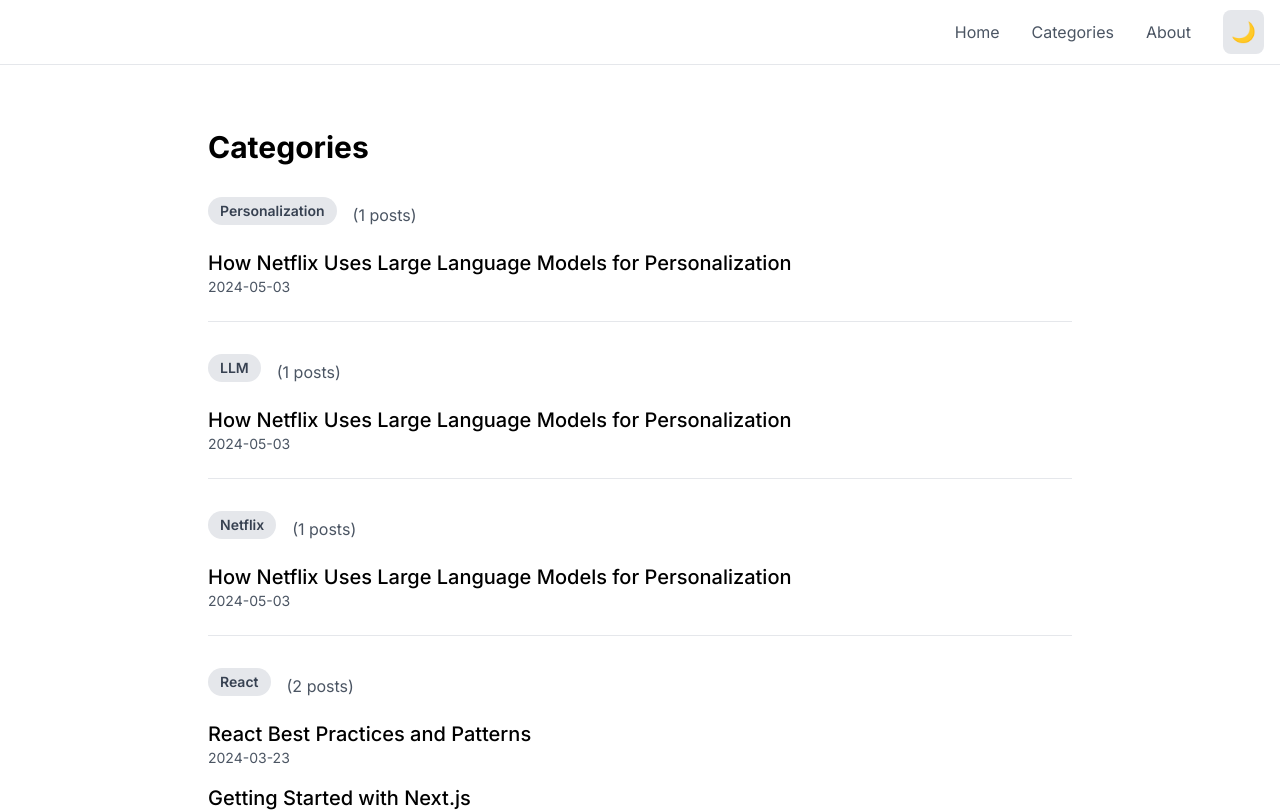
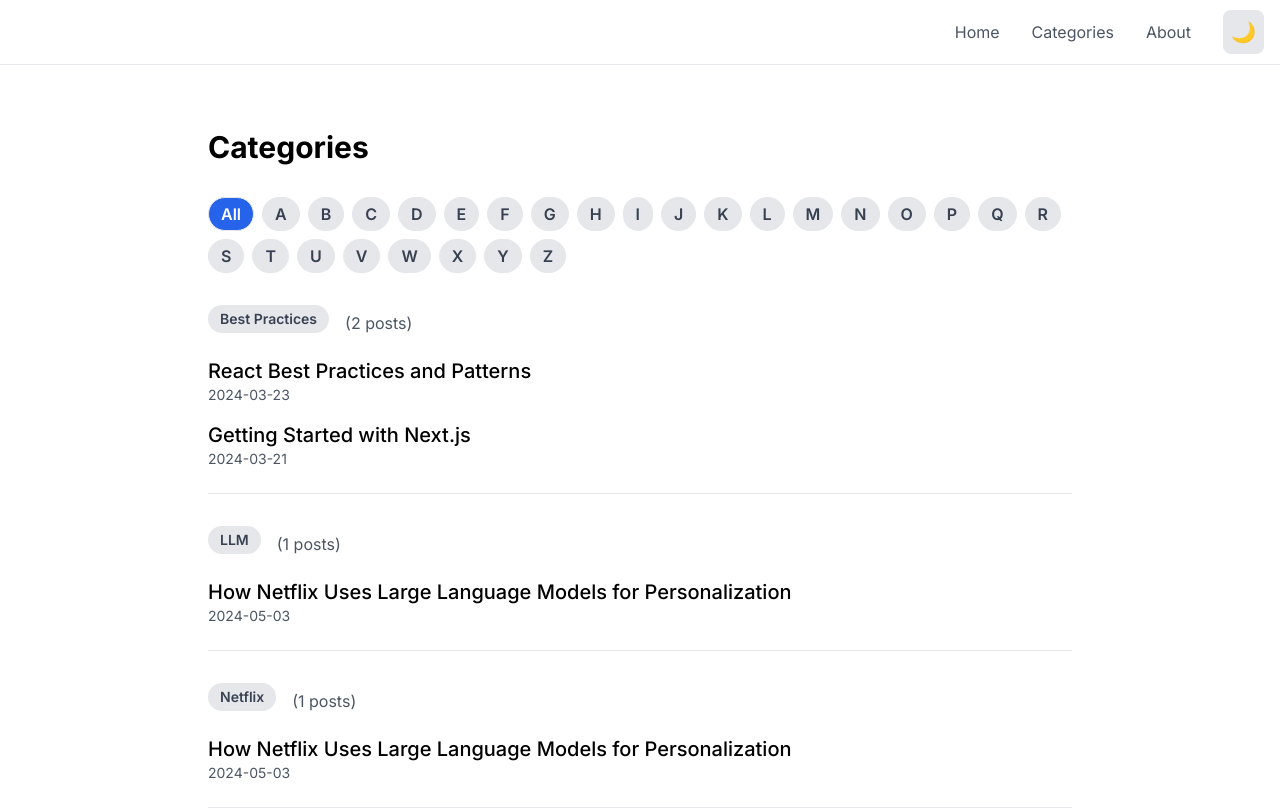
Before and after one commit to BhavtoshRath/BhavtoshRath.github.io, a Next.js app: page /categories in a window 1280 px wide. Shown: the top 812 px of the page. Built offline with nearby package versions, Linux system fonts and the light colour scheme.

Commit message:
Add tags for categories page

```diff
--- a/app/categories/page.tsx
+++ b/app/categories/page.tsx
@@ -1,11 +1,10 @@
-import Link from 'next/link';
 import { getSortedPostsData } from '@/lib/posts';
-import CategoryTag from '@/app/components/CategoryTag';
+import CategoriesFilter from '@/app/components/CategoriesFilter';
 
 export default function Categories() {
   const posts = getSortedPostsData();
 
-  // Get unique categories and count posts in each
+  // Build category map on the server
   const categoryMap = posts.reduce((acc, post) => {
     (post.categories || []).forEach(category => {
       if (category) {
@@ -18,32 +17,7 @@ export default function Categories() {
   return (
     <div className="max-w-4xl mx-auto px-4 py-8">
       <h1 className="text-3xl font-bold mb-8">Categories</h1>
-      <div className="grid gap-8">
-        {Object.entries(categoryMap).map(([category, posts]) => (
-          <div key={category} className="border-b pb-6">
-            <div className="flex items-center gap-2 mb-4">
-              <CategoryTag name={category} />
-              <span className="text-gray-600 dark:text-gray-400">
-                ({posts.length} posts)
-              </span>
-            </div>
-            <div className="space-y-4">
-              {posts.map(post => (
-                <div key={post.id} className="group">
-                  <Link href={`/posts/${post.id}`}>
-                    <div className="hover:text-blue-600 dark:hover:text-blue-400">
-                      <h3 className="text-xl font-medium">{post.title}</h3>
-                      <p className="text-gray-600 dark:text-gray-400 text-sm">
-                        {post.date}
-                      </p>
-                    </div>
-                  </Link>
-                </div>
-              ))}
-            </div>
-          </div>
-        ))}
-      </div>
+      <CategoriesFilter categoryMap={categoryMap} />
     </div>
   );
 }
--- /dev/null
+++ b/app/components/CategoriesFilter.tsx
@@ -0,0 +1,69 @@
+"use client";
+import { useState } from 'react';
+import Link from 'next/link';
+import CategoryTag from '@/app/components/CategoryTag';
+import type { PostData } from '@/lib/posts';
+
+const ALPHABETS = Array.from({ length: 26 }, (_, i) => String.fromCharCode(65 + i));
+
+export default function CategoriesFilter({ categoryMap }: { categoryMap: Record<string, PostData[]> }) {
+  const allCategories = Object.keys(categoryMap).sort((a, b) => a.localeCompare(b));
+  const [selectedAlpha, setSelectedAlpha] = useState<string>('All');
+
+  const filteredCategories =
+    selectedAlpha === 'All'
+      ? allCategories
+      : allCategories.filter(cat => cat[0].toUpperCase() === selectedAlpha);
+
+  return (
+    <>
+      {/* Alphabet Filter */}
+      <div className="flex flex-wrap gap-2 mb-8">
+        <button
+          className={`px-3 py-1 rounded-full font-semibold border ${selectedAlpha === 'All' ? 'bg-blue-600 text-white' : 'bg-gray-200 dark:bg-gray-700 text-gray-700 dark:text-gray-300'}`}
+          onClick={() => setSelectedAlpha('All')}
+        >
+          All
+        </button>
+        {ALPHABETS.map(letter => (
+          <button
+            key={letter}
+            className={`px-3 py-1 rounded-full font-semibold border ${selectedAlpha === letter ? 'bg-blue-600 text-white' : 'bg-gray-200 dark:bg-gray-700 text-gray-700 dark:text-gray-300'}`}
+            onClick={() => setSelectedAlpha(letter)}
+          >
+            {letter}
+          </button>
+        ))}
+      </div>
+      <div className="grid gap-8">
+        {filteredCategories.length === 0 && (
+          <div className="text-gray-500">No categories found for &quot;{selectedAlpha}&quot;.</div>
+        )}
+        {filteredCategories.map(category => (
+          <div key={category} className="border-b pb-6">
+            <div className="flex items-center gap-2 mb-4">
+              <CategoryTag name={category} />
+              <span className="text-gray-600 dark:text-gray-400">
+                ({categoryMap[category].length} posts)
+              </span>
+            </div>
+            <div className="space-y-4">
+              {categoryMap[category].map(post => (
+                <div key={post.id} className="group">
+                  <Link href={`/posts/${post.id}`}>
+                    <div className="hover:text-blue-600 dark:hover:text-blue-400">
+                      <h3 className="text-xl font-medium">{post.title}</h3>
+                      <p className="text-gray-600 dark:text-gray-400 text-sm">
+                        {post.date}
+                      </p>
+                    </div>
+                  </Link>
+                </div>
+              ))}
+            </div>
+          </div>
+        ))}
+      </div>
+    </>
+  );
+}
--- a/app/posts/[slug]/page.tsx
+++ b/app/posts/[slug]/page.tsx
@@ -31,7 +31,6 @@ export default async function BlogPost({ params }: Props) {
                     day: 'numeric'
                   })}
                 </time>
-                <span className="text-gray-500 dark:text-gray-400">•</span>
               </div>
             </div>
 
```
